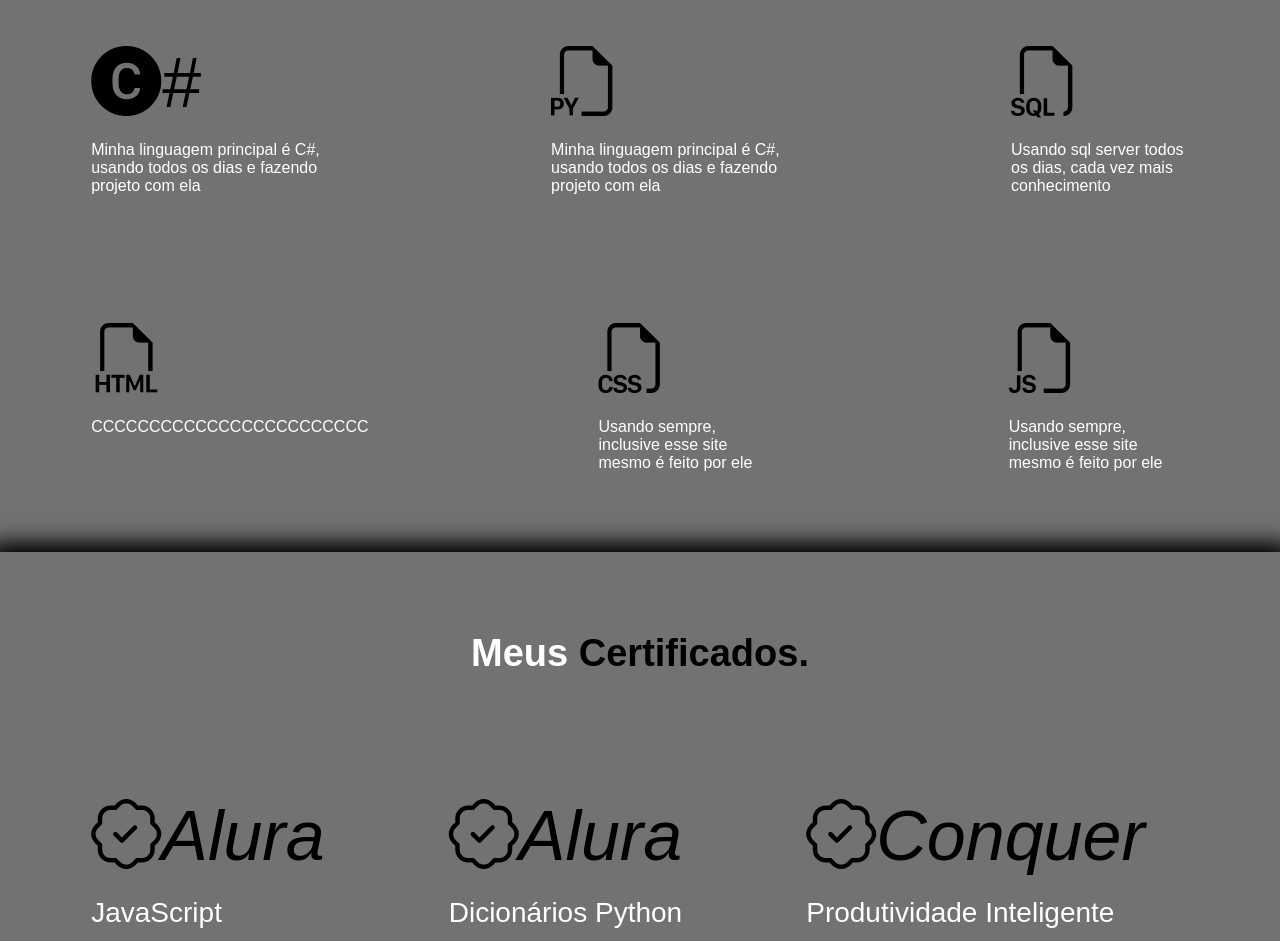
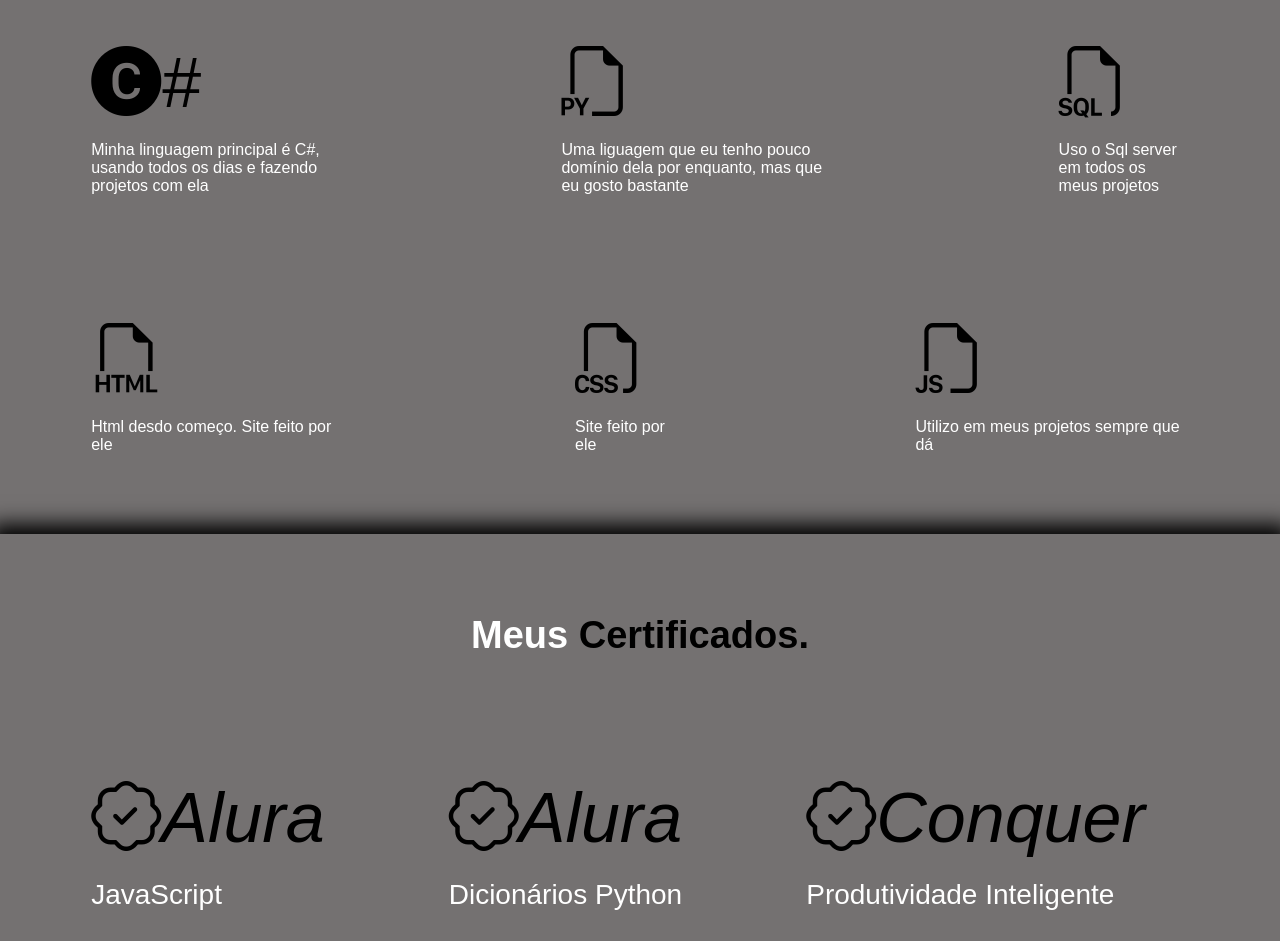
Before and after one commit to GuilhermeMoreira0/guilhermemoreira.github.io, a plain HTML site: page index.html in a window 1280 px wide. Shown: the part 811-1752 px from the top of the page. Drawn offline with nearby package versions, Linux system fonts and the light colour scheme.

Commit message:
especialidades

```diff
--- a/index.html
+++ b/index.html
@@ -65,7 +65,7 @@
                     <i class="bi bi-c-circle-fill">#</i>
                     <br>
                     <br>
-                    <p>Minha linguagem principal é C#, usando todos os dias e fazendo projeto com ela</p>
+                    <p>Minha linguagem principal é C#, usando todos os dias e fazendo projetos com ela</p>
                 </div><!--especialidadesbox C#-->
 
 
@@ -73,7 +73,7 @@
                     <i class="bi bi-filetype-py"></i>
                     <br>
                     <br>
-                    <p>Minha linguagem principal é C#, usando todos os dias e fazendo projeto com ela</p>
+                    <p>Uma liguagem que eu tenho pouco domínio dela por enquanto, mas que eu gosto bastante</p>
                 </div><!--especialidadesbox-python-->
 
 
@@ -81,7 +81,7 @@
                     <i class="bi bi-filetype-sql"></i>
                     <br>
                     <br>
-                    <p>Usando sql server todos os dias, cada vez mais conhecimento</p>
+                    <p>Uso o Sql server em todos os meus projetos</p>
                 </div><!--especialidadesboX SQL-->
             </div><!--flex-->
 
@@ -90,21 +90,21 @@
                     <i class="bi bi-filetype-html"></i>
                     <br>
                     <br>
-                    <p>CCCCCCCCCCCCCCCCCCCCCCCC</p>
+                    <p>Html desdo começo. Site feito por ele</p>
                 </div><!--especialidadesbox HTML-->
 
                 <div class="especialidadesbox">
                     <i class="bi bi-filetype-css"></i>
                     <br>
                     <br>
-                    <p>Usando sempre, inclusive esse site mesmo é feito por ele</p>
+                    <p>Site feito por ele</p>
                 </div><!--especialidadesbox CSS-->
 
                 <div class="especialidadesbox">
                     <i class="bi bi-filetype-js"></i>
                     <br>
                     <br>
-                    <p>Usando sempre, inclusive esse site mesmo é feito por ele</p>
+                    <p>Utilizo em meus projetos sempre que dá </p>
                 </div><!--especialidadesbox CSS-->
 
             </div><!--flex-Linha2-->
```
